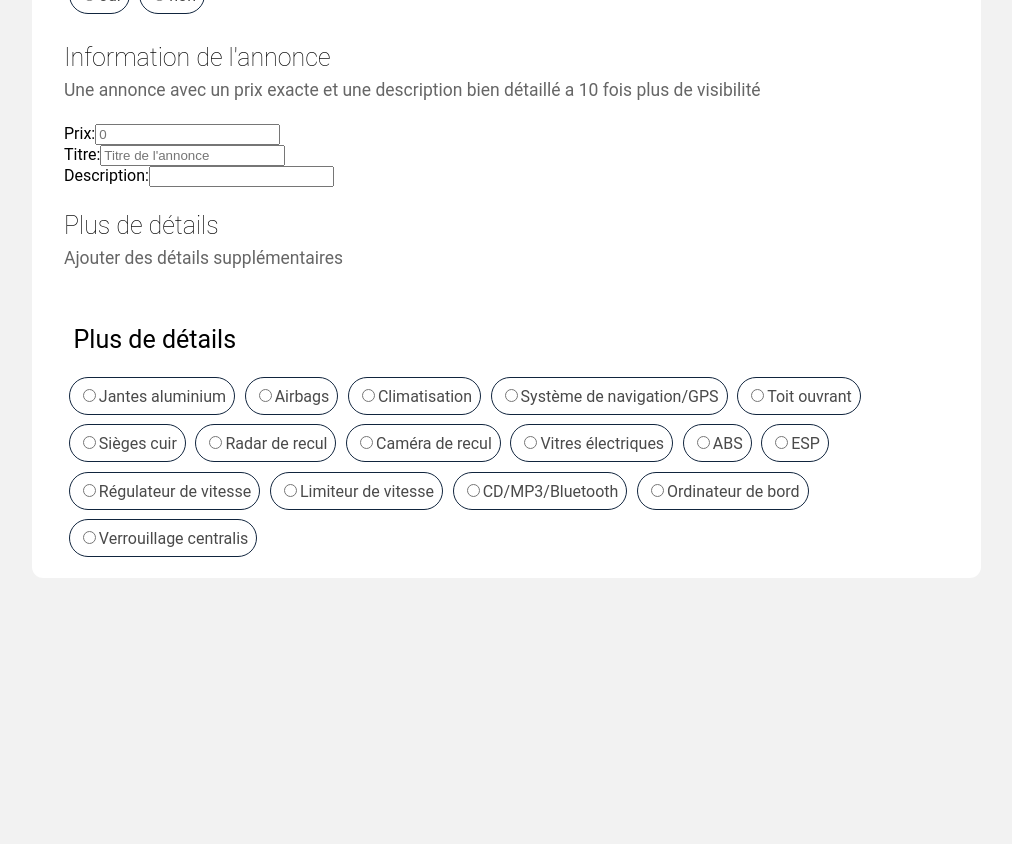
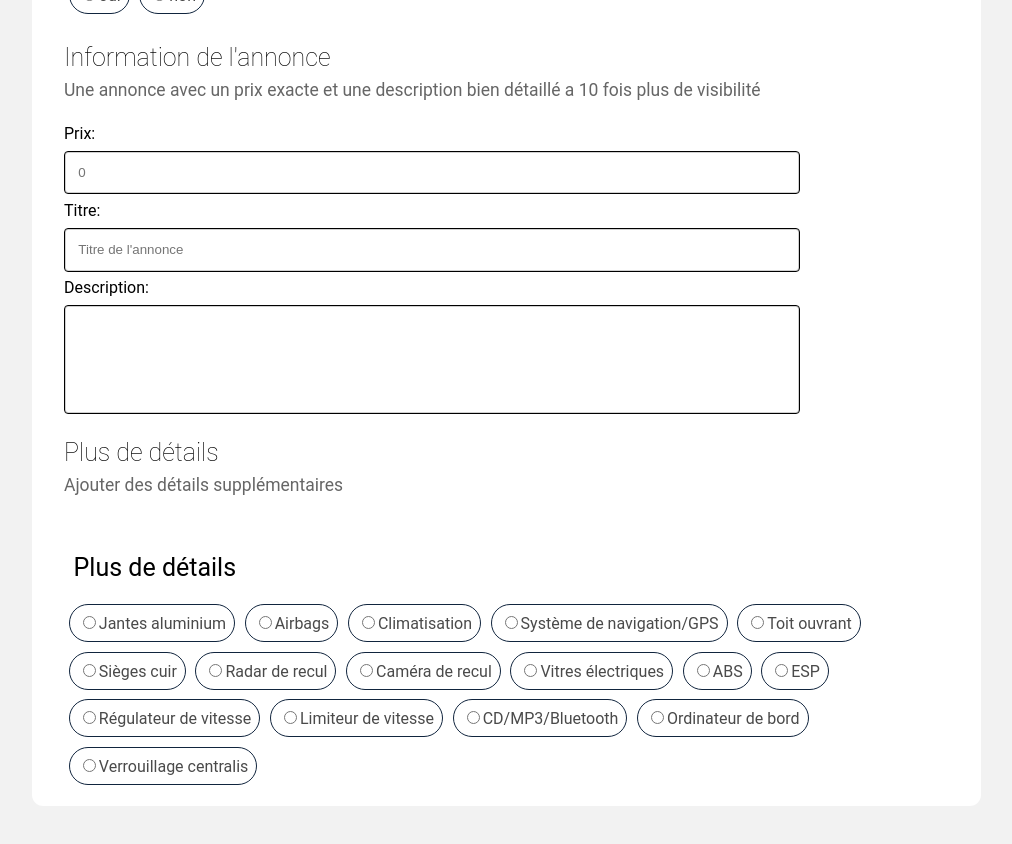
Before and after one commit to Kadeidja/reactAvitoGroup, a React (Create React App) app: page / in a window 1280 px wide. Shown: the part 1140-1984 px from the top of the page, without its empty margins (56-1068 px from the left). Before the commit the page ends 1798 px from the top, so only its background shows below. Built offline with nearby package versions, Linux system fonts and the light colour scheme.

Commit message:
CSS almost done

```diff
--- a/src/Components/InformationAnnonce.js
+++ b/src/Components/InformationAnnonce.js
@@ -25,18 +25,18 @@ const InformationAnnonce = ({ prix, titre, description }) => {
     <div className="annonce">
       <form>
         <div className="prix">
-          <label htmlFor="prix">Prix:</label>
-          <input type="number" id="prix" value={prixSaisi} placeholder="0" onChange={handlePrixChange} required/>
+          <label htmlFor="prix" className="formLabel">Prix:</label>
+          <input type="number" id="prix" value={prixSaisi} placeholder="0" onChange={handlePrixChange} className="formInputtxt" required/>
         </div>
 
         <div className="titre">
-          <label htmlFor="titre">Titre:</label>
-          <input type="text" id="titre" value={titreSaisi} placeholder="Titre de l'annonce" onChange={handleTitreChange} required/>
+          <label htmlFor="titre" className="formLabel">Titre:</label>
+          <input type="text" id="titre" value={titreSaisi} placeholder="Titre de l'annonce" onChange={handleTitreChange} className="formInputtxt" required/>
         </div>
 
         <div className="description">
-          <label htmlFor="description">Description:</label>
-          <input type="text" id="description" value={descriptionSaisie} onChange={handleDescriptionChange} required/>
+          <label htmlFor="description" className="formLabel">Description:</label>
+          <input type="text" id="description" value={descriptionSaisie} onChange={handleDescriptionChange} className="formInputtxt" required/>
         </div>
       </form>
     </div>
--- a/src/Styles/App.css
+++ b/src/Styles/App.css
@@ -3,6 +3,7 @@ body{
   box-sizing:border-box;
   background-color: rgb(242, 242, 242);
 }
+
 .bigttlClass{
   display: block;
   font-size: 25px;
@@ -106,3 +107,21 @@ span#Detailsspandid{
   font-size: 25px;
   margin: 1.5rem 0px 0.5rem;
 }
+
+input.formInputtxt{
+  display: block;
+  width: 80%;
+  margin: 0.4em 0em 0.5em ;
+  padding: 1em;
+  border: solid 1px ;
+  border-radius: 0.3em;
+  box-shadow: rgb(208, 208, 208) 0px 0px 0px 1px inset;
+}
+input#description.formInputtxt{
+  height: 10vh;
+}
+label.formLabel{
+  font-family: Rubik, Roboto, Tajawal, -apple-system, BlinkMacSystemFont, Helvetica Neue, sans-serif;
+  display: block;
+  margin: 0.4em 0em 0.5em ;
+}
```
